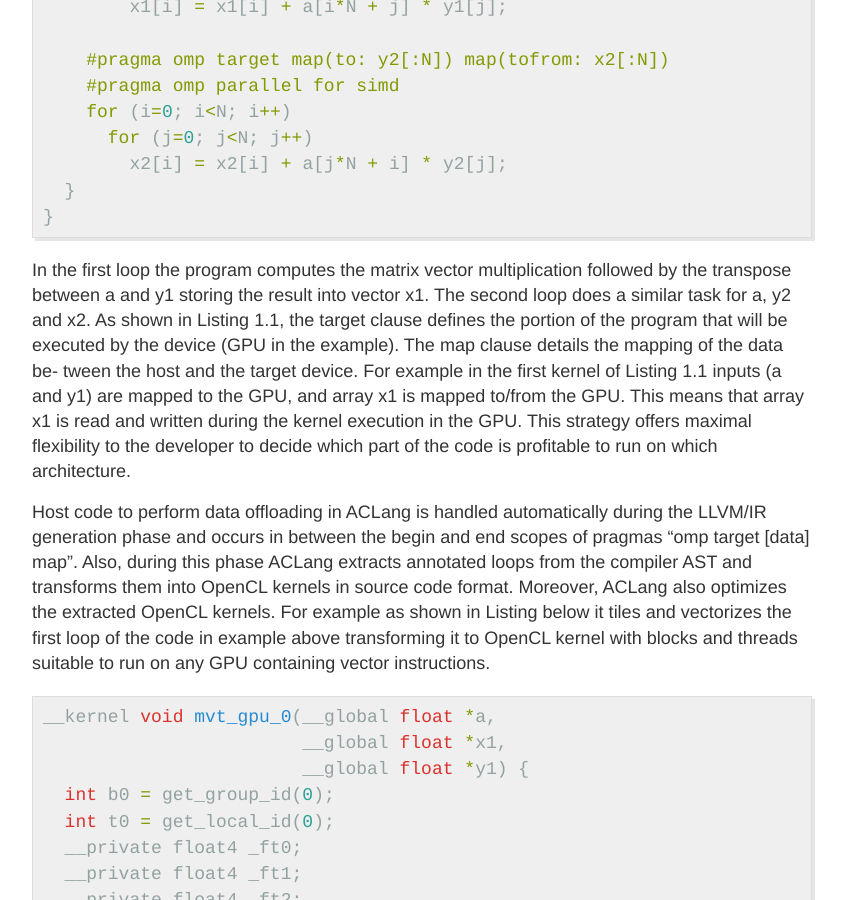
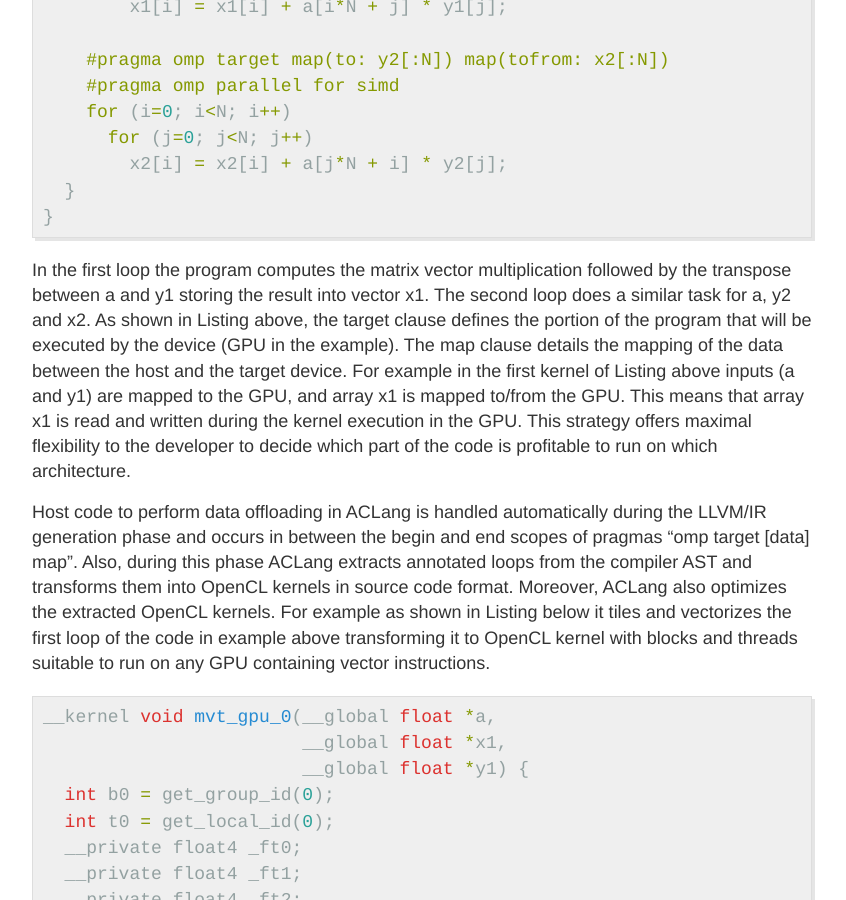
Before and after one commit to omp2ocl/aclang, a Jekyll site: the page built from index.md, in a window 1280 px wide and 900 px high, scrolled down 1100 px. Shown: the whole window, without its empty margins (218-1064 px from the left). Built offline with Jekyll 4.4.1, drawn with Linux system fonts in a browser that asks for light colours.

Commit message:
Fixing issues on index.md

```diff
--- a/index.md
+++ b/index.md
@@ -59,11 +59,11 @@ void mvt_gpu(float* a, float* x1, float* x2,
 In the first loop the program computes the matrix vector
 multiplication followed by the transpose between a and y1 storing the
 result into vector x1. The second loop does a similar task for a, y2
-and x2. As shown in Listing 1.1, the target clause defines the portion
+and x2. As shown in Listing above, the target clause defines the portion
 of the program that will be executed by the device (GPU in the
-example). The map clause details the mapping of the data be- tween the
+example). The map clause details the mapping of the data between the
 host and the target device. For example in the first kernel of
-Listing 1.1 inputs (a and y1) are mapped to the GPU, and array x1 is
+Listing above inputs (a and y1) are mapped to the GPU, and array x1 is
 mapped to/from the GPU. This means that array x1 is read and written
 during the kernel execution in the GPU. This strategy offers maximal
 flexibility to the developer to decide which part of the code is
```
